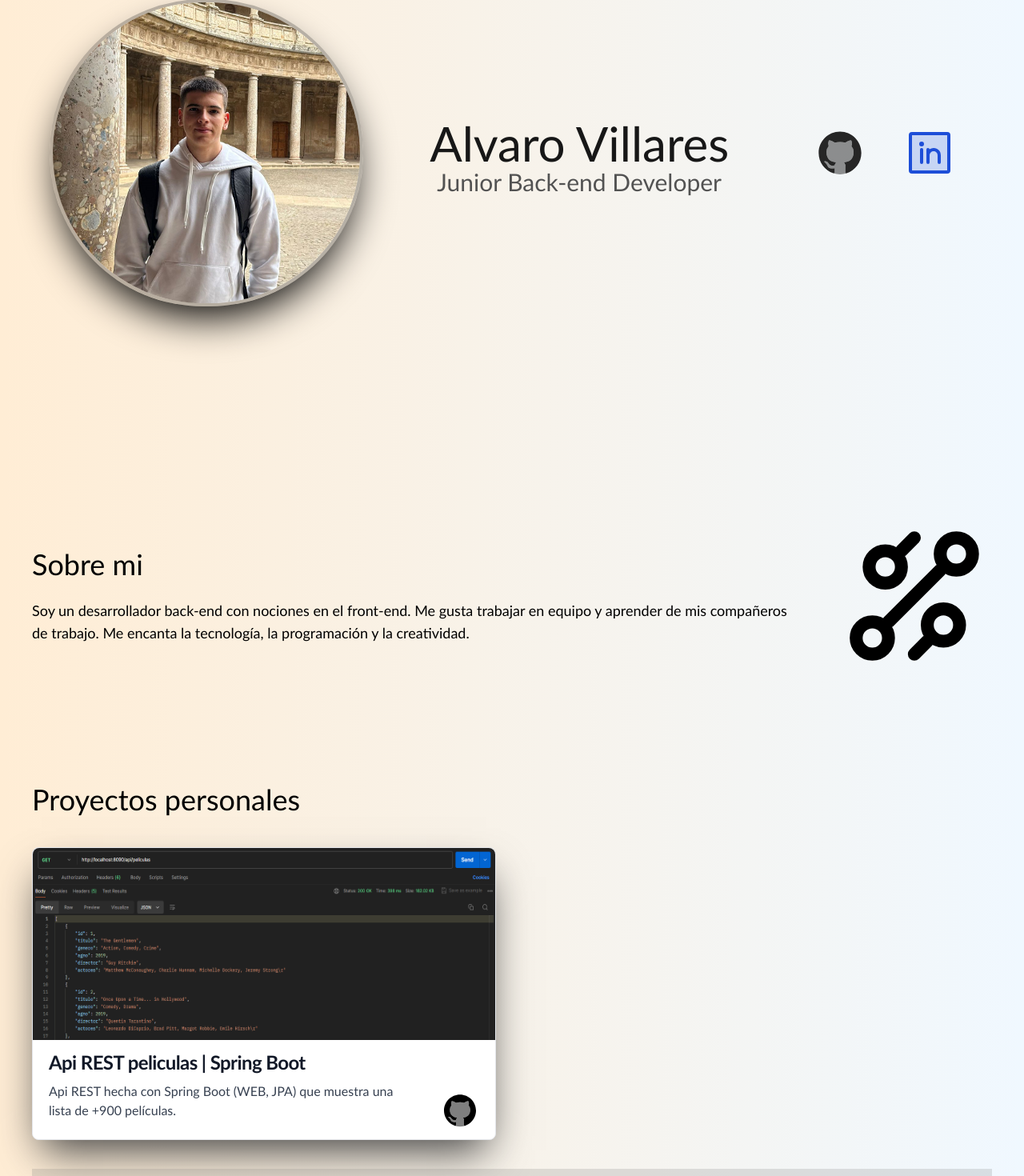
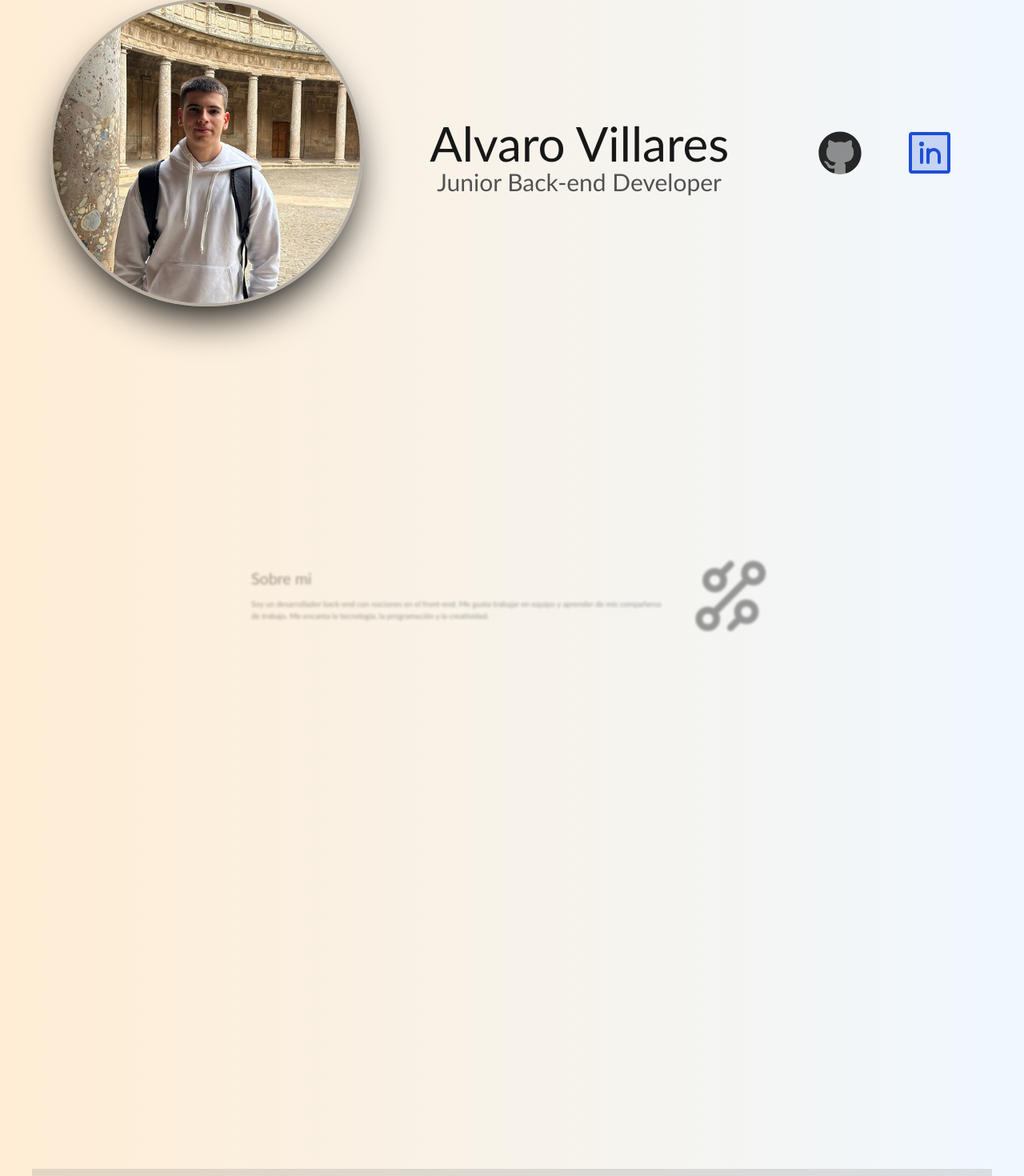
Before and after one commit to alvaro-vr/Portfolio, a Vue app: page / in a window 1280 px wide. Shown: the part 129-1599 px from the top of the page at 80% size. Built offline with nearby package versions, Linux system fonts and the light colour scheme.

Commit message:
animacion al hacer scroll

```diff
--- a/src/App.vue
+++ b/src/App.vue
@@ -1,5 +1,5 @@
 <template>
-  <div class="flex flex-col items-center max-w-7xl px-10">
+  <div id="container" class="flex flex-col items-center max-w-7xl px-10">
     <Profile :profile="data.profile" />
     <Separator />
     <AboutMe :aboutme="data.aboutme" />
--- a/src/assets/scrollbar.css
+++ b/src/assets/scrollbar.css
@@ -16,3 +16,31 @@ body::-webkit-scrollbar-thumb {
   background: var(--sb-thumb-color);
   border-radius: 3vh;
 }
+
+@keyframes show {
+  from {
+    opacity: 0;
+    filter: blur(5px);
+    scale: 25%;
+  }
+  to {
+    opacity: 1;
+    filter: blur(0px);
+    scale: 100%;
+  }
+}
+
+#container > * {
+  view-timeline-name: --component;
+  view-timeline-inset: block;
+
+  animation-timeline: --component;
+  animation-name: show;
+
+  animation-range: entry 10% cover 20%;
+  animation-fill-mode: both;
+}
+
+#container > footer {
+  animation: none;
+}
--- a/src/components/general/Profile.vue
+++ b/src/components/general/Profile.vue
@@ -2,7 +2,7 @@
   <div id="profile" class="w-full h-[80vh] flex justify-around items-center flex-wrap gap-10">
     <img
       class="md:h-64 lg:h-80 xl:h-3/5 rounded-full border-4 border-neutral-900 border-opacity-30 shadow-black shadow-2xl"
-      src="@/assets/images/profile.png"
+      src="/profile.png"
       :alt="profile.name"
     />
     <div>
```
Also changed, not shown: public/profile.png (renamed from src/assets/images/profile.png).
